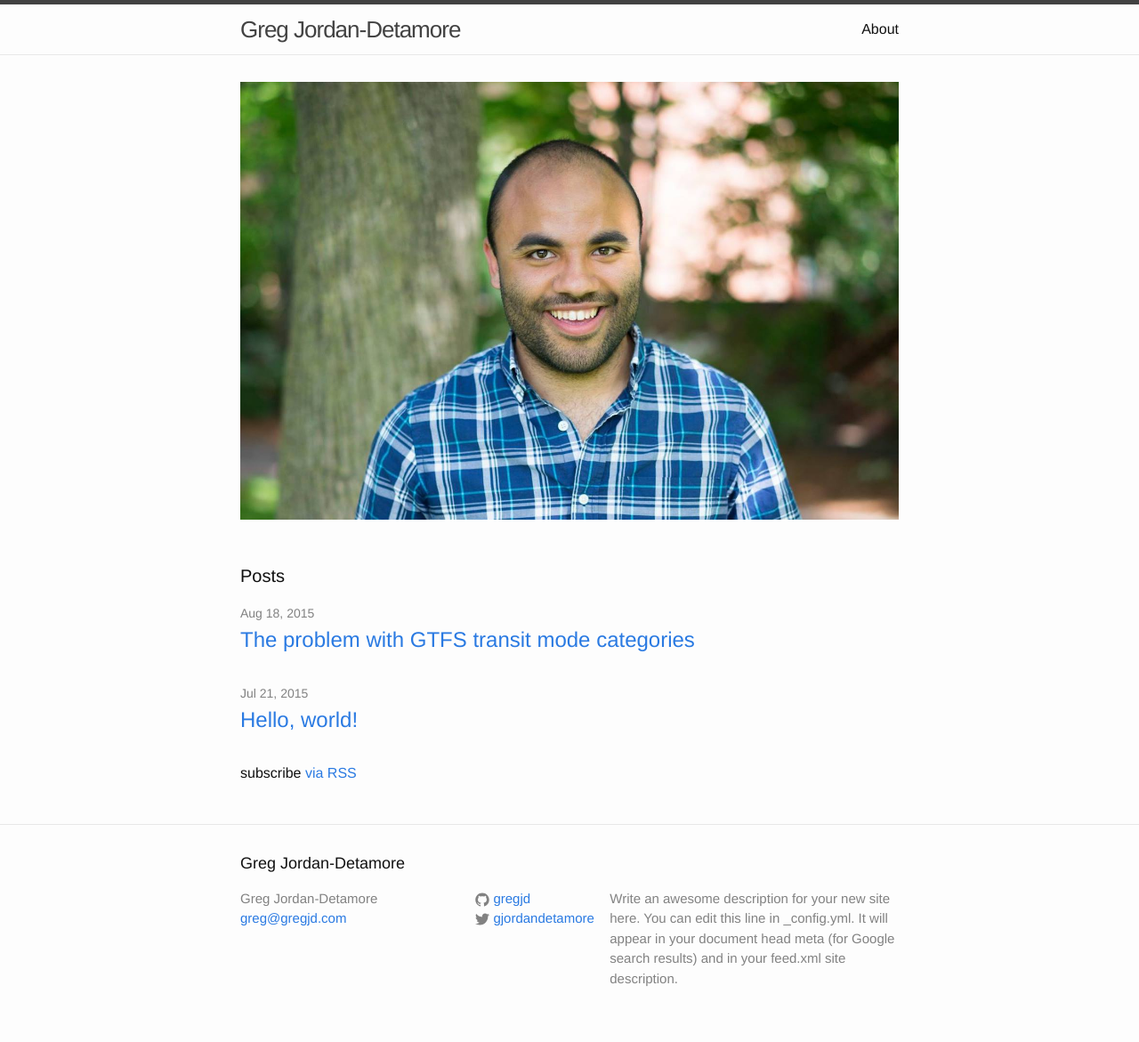
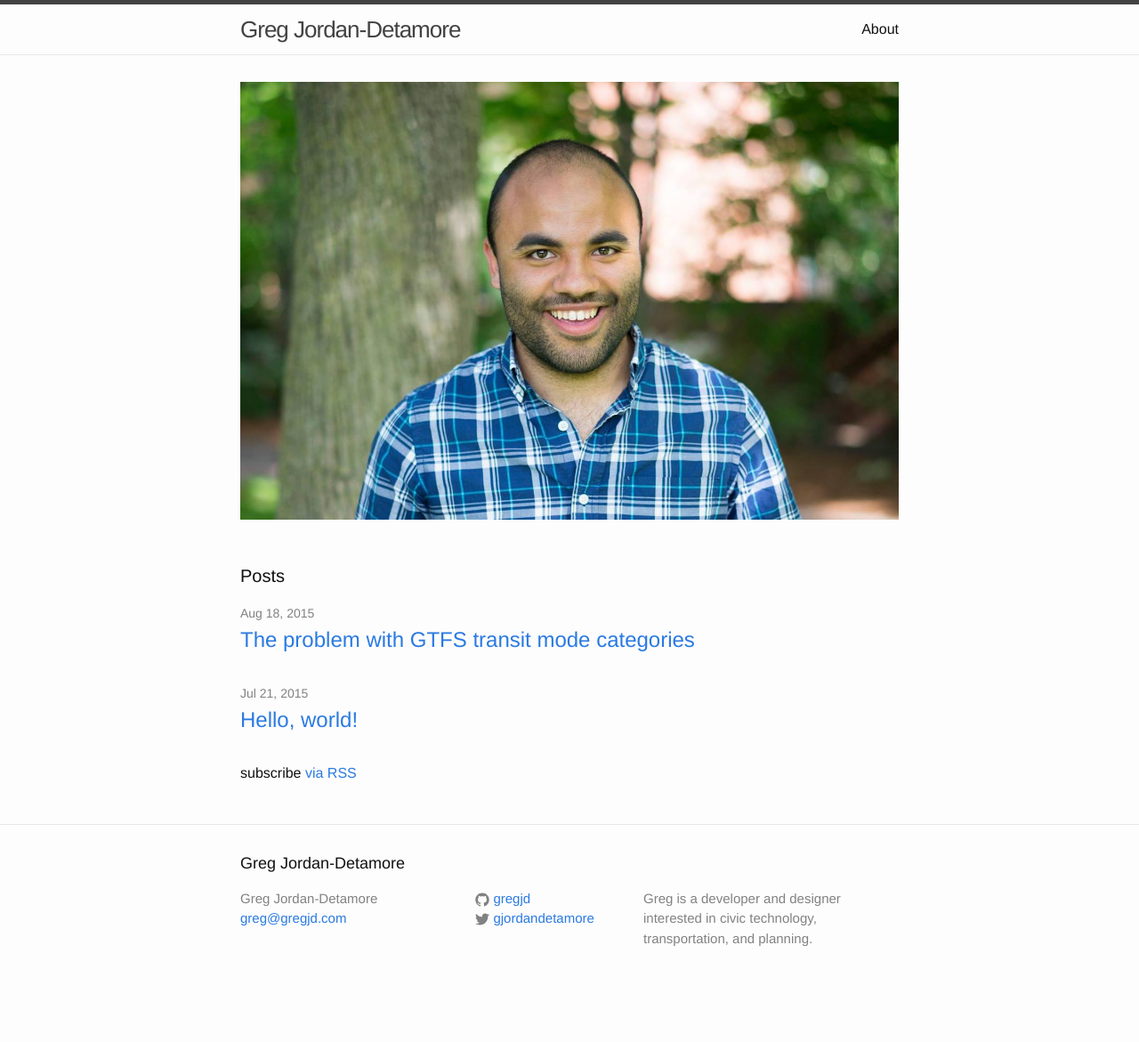
Before and after one commit to gregjd/gregjd.github.io, a Jekyll site: the page built from index.html, in a window 1280 px wide. Shown: the whole page at 89% size. Built offline with Jekyll 4.4.1, drawn with Linux system fonts in a browser that asks for light colours; Markdown is read by kramdown in place of the engine named in the settings; after the commit the page ends 1126 px from its top, so only the background shows below that.

Commit message:
Edit footer text and column widths

```diff
--- a/_config.yml
+++ b/_config.yml
@@ -2,9 +2,8 @@
 title: Greg Jordan-Detamore
 email: greg@gregjd.com
 description: > # this means to ignore newlines until "baseurl:"
-  Write an awesome description for your new site here. You can edit this
-  line in _config.yml. It will appear in your document head meta (for
-  Google search results) and in your feed.xml site description.
+  Greg is a developer and designer interested in civic technology,
+  transportation, and planning.
 baseurl: "" # the subpath of your site, e.g. /blog/
 url: "http://www.gregjd.com" # the base hostname & protocol for your site
 twitter_username: gjordandetamore
--- a/_sass/_layout.scss
+++ b/_sass/_layout.scss
@@ -126,13 +126,13 @@
 }
 
 .footer-col-2 {
-    width: -webkit-calc(20% - (#{$spacing-unit} / 2));
-    width:         calc(20% - (#{$spacing-unit} / 2));
+    width: -webkit-calc(25% - (#{$spacing-unit} / 2));
+    width:         calc(25% - (#{$spacing-unit} / 2));
 }
 
 .footer-col-3 {
-    width: -webkit-calc(45% - (#{$spacing-unit} / 2));
-    width:         calc(45% - (#{$spacing-unit} / 2));
+    width: -webkit-calc(40% - (#{$spacing-unit} / 2));
+    width:         calc(40% - (#{$spacing-unit} / 2));
 }
 
 @include media-query($on-laptop) {
```
